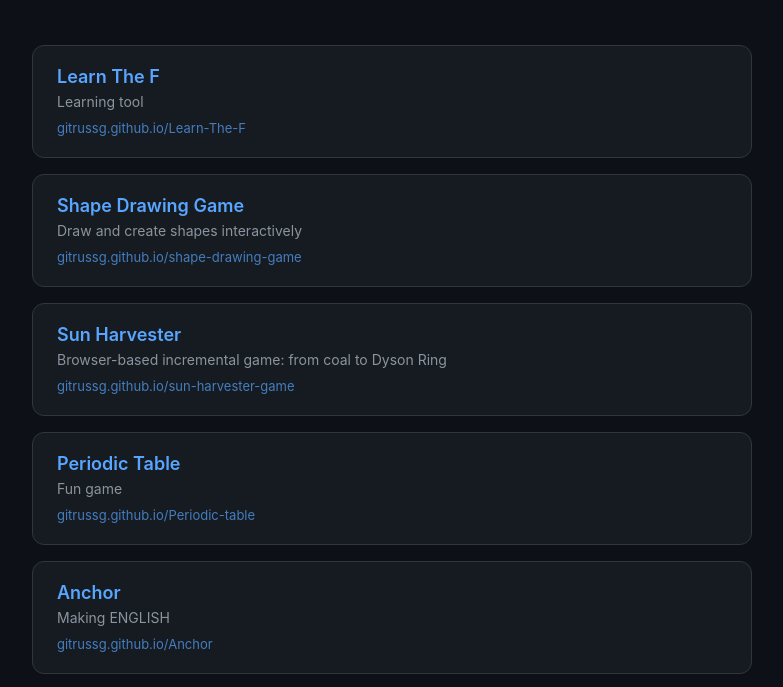
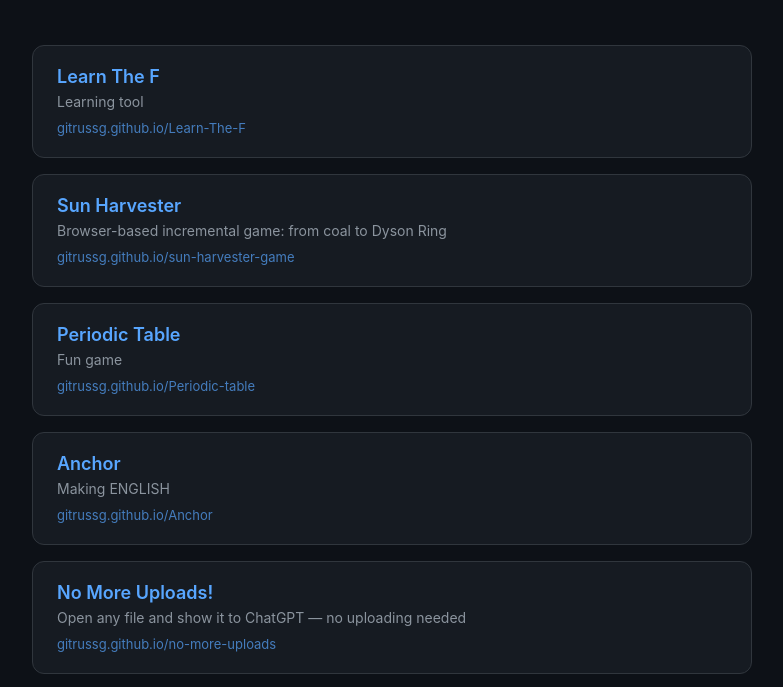
Before and after one commit to GitRusSG/GitRusSG.github.io, a plain HTML site: page home/index.html in a window 1280 px wide. Shown: the part 110-797 px from the top of the page, without its empty margins (248-1031 px from the left). Drawn offline with Linux system fonts and the light colour scheme.

Commit message:
Remove Shape Drawing Game from homepage

```diff
--- a/home/index.html
+++ b/home/index.html
@@ -108,11 +108,7 @@
                 <span class="link">gitrussg.github.io/Learn-The-F</span>
             </a>
 
-            <a class="project-card" href="https://gitrussg.github.io/shape-drawing-game/">
-                <h2>Shape Drawing Game</h2>
-                <p>Draw and create shapes interactively</p>
-                <span class="link">gitrussg.github.io/shape-drawing-game</span>
-            </a>
+
 
             <a class="project-card" href="https://gitrussg.github.io/sun-harvester-game/">
                 <h2>Sun Harvester</h2>
```
